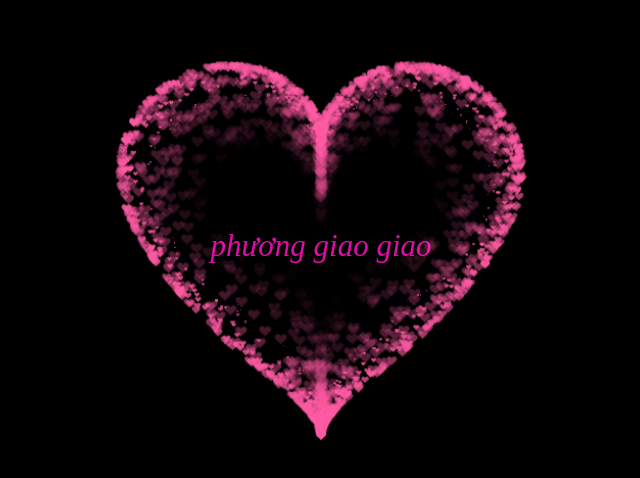
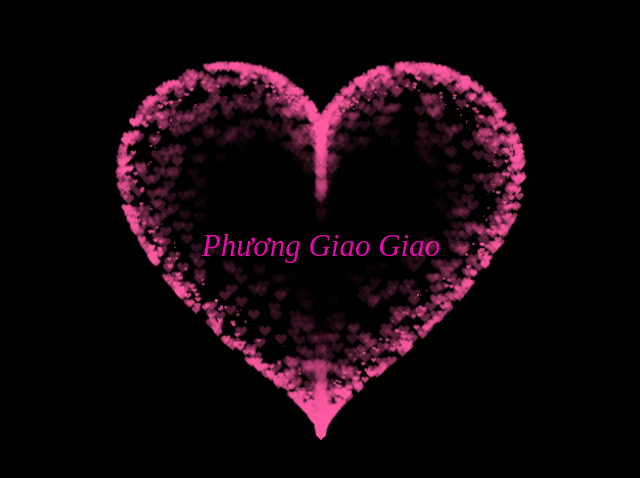
Before and after one commit to toanleminh/webminhtoan.github.io, a plain HTML site: page index.html in a window 1280 px wide. Shown: the part 152-630 px from the top of the page, without its empty margins (319-959 px from the left). Drawn offline with Linux system fonts and the light colour scheme.

Commit message:
Update index.html

```diff
--- a/index.html
+++ b/index.html
@@ -331,6 +331,6 @@ var ParticlePool = (function() {
         align-items: center;
         justify-content: center;
         margin-bottom: 5px;
-        text-align: center;">phương giao giao</div>
+        text-align: center;">Phương Giao Giao</div>
  </BODY>
 </HTML>
```
